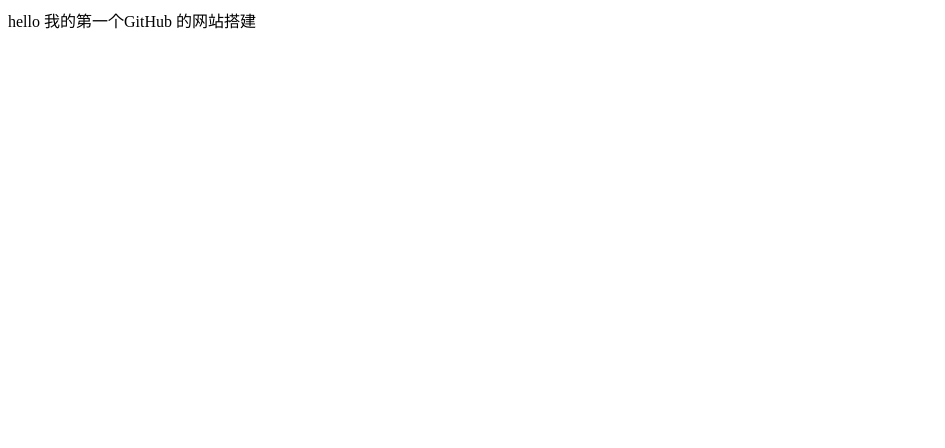
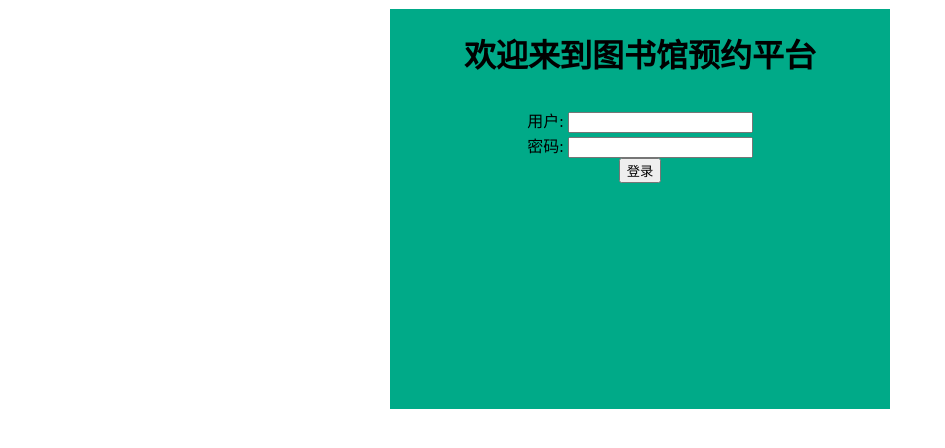
Before and after one commit to lmlofyi/lmlofyi.github.io, a plain HTML site: page index.html in a window 1280 px wide. Shown: the whole page, without its empty margins (0-945 px from the left). Drawn offline with Linux system fonts and the light colour scheme.

Commit message:
Update index.html

```diff
--- a/index.html
+++ b/index.html
@@ -1,2 +1,37 @@
-hello
-我的第一个GitHub 的网站搭建
+<!DOCTYPE html>
+<html lang="en">
+<head>
+    <meta charset="UTF-8" />
+    <title>欢迎来到图书馆预约平台</title>
+    <style type="text/css">
+        body{
+            background-color:#fofofo;
+        }
+        div{
+            width:500px;
+            height:400px;
+            border:1px solid #fff;
+            margin:0 auto;
+            background-color:#00aa88;
+            text-align:center;
+
+        }
+        div form{
+            padding-top:10px;
+        }
+    </style>
+</head>
+<body>
+    <div>
+        <h1>欢迎来到图书馆预约平台</h1>
+    <form action="index_submit" method="get" accept-charset="utf-8">
+       <span>用户:</span>
+       <input type="text" name=""><br>
+       <span>密码:</span>
+       <input type="password" name=""><br>
+       <button type="">登录</button>
+
+    </form>
+    </div>
+</body>
+</html>
```
